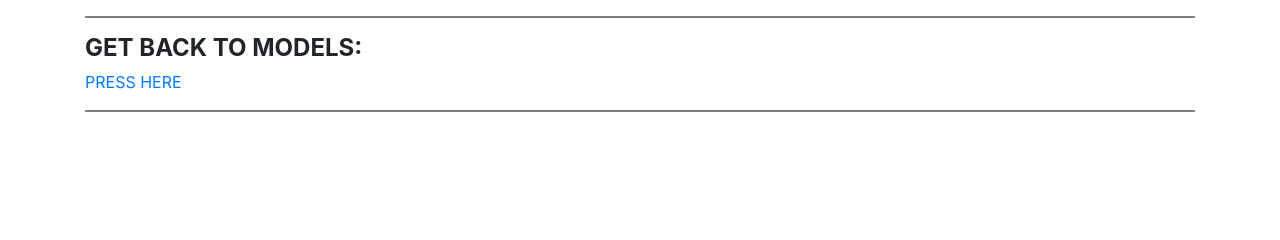
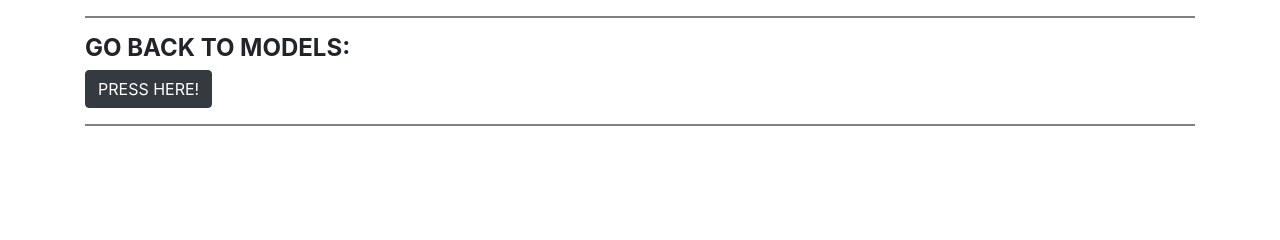
Before and after one commit to RedasMiliunas/sandbox_no1, a Django app: template mysite/sandbox/templates/vehicle_model.html in a window 1280 px wide. Shown: the part 359-599 px from the top of the page. Run offline with Django 4.2, Linux system fonts and the light colour scheme; the template is opened without the code that fills it, so the values that code supplies are empty; some libraries are stand-ins or nearby versions.

Commit message:
Prideti tie patys mygtukai prie vehicle_model.html, model.html ir order.html (comments)

```diff
--- a/mysite/sandbox/templates/model.html
+++ b/mysite/sandbox/templates/model.html
@@ -22,6 +22,6 @@
 
 <hr style="height:2px;border-width:0;color:gray;background-color:gray">
 <h4><strong>GET PRICES FOR ALL SERVICES</strong></h4>
-<p><a href="{% url 'vehicle_model' model.id %}">PRESS HERE</a></p>
+<a href="{% url 'vehicle_model' model.id %}"><input type="submit" class="btn btn-dark btn-default" value="PRESS HERE!"></a>
 <hr style="height:2px;border-width:0;color:gray;background-color:gray">
 {% endblock %}
--- a/mysite/sandbox/templates/order.html
+++ b/mysite/sandbox/templates/order.html
@@ -70,7 +70,7 @@
     <form action="" method="post">
       {% csrf_token %}
       {{ form.comment }}</br>
-      <input type="submit" value="Comment now">
+      <input type="submit" class="btn btn-dark btn-default" value="COMMENT">
     </form>
   </div>
   {% endif %}
--- a/mysite/sandbox/templates/vehicle_model.html
+++ b/mysite/sandbox/templates/vehicle_model.html
@@ -21,8 +21,8 @@
 </table>
 
 <hr style="height:2px;border-width:0;color:gray;background-color:gray">
-<h4><strong>GET BACK TO MODELS:</strong></h4>
-<p><a href="{% url 'models' %}">PRESS HERE</a></p>
+<h4><strong>GO BACK TO MODELS:</strong></h4>
+<a href="{% url 'models' %}"><input type="submit" class="btn btn-dark btn-default" value="PRESS HERE!"></a>
 <hr style="height:2px;border-width:0;color:gray;background-color:gray">
 
 {% endblock %}
```
